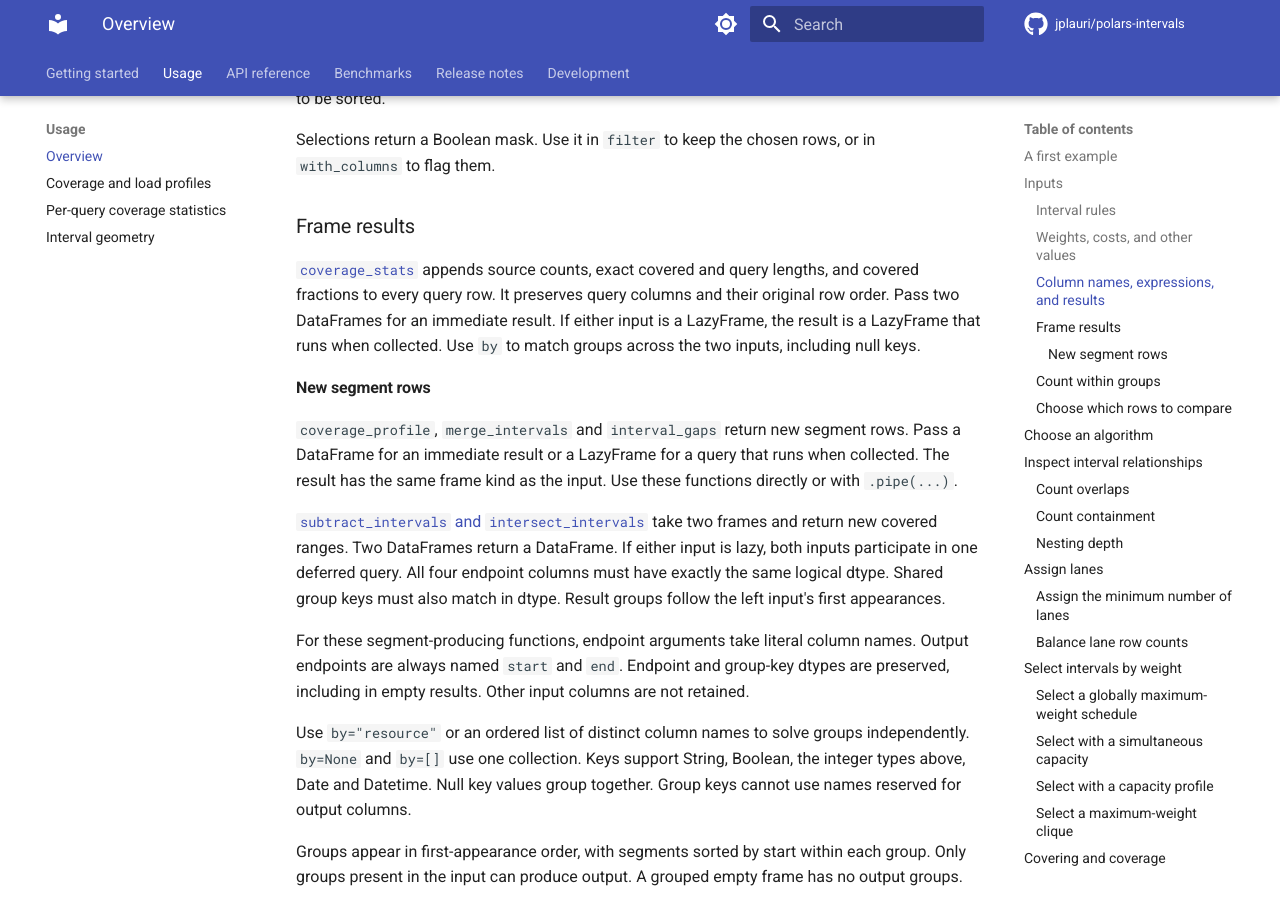
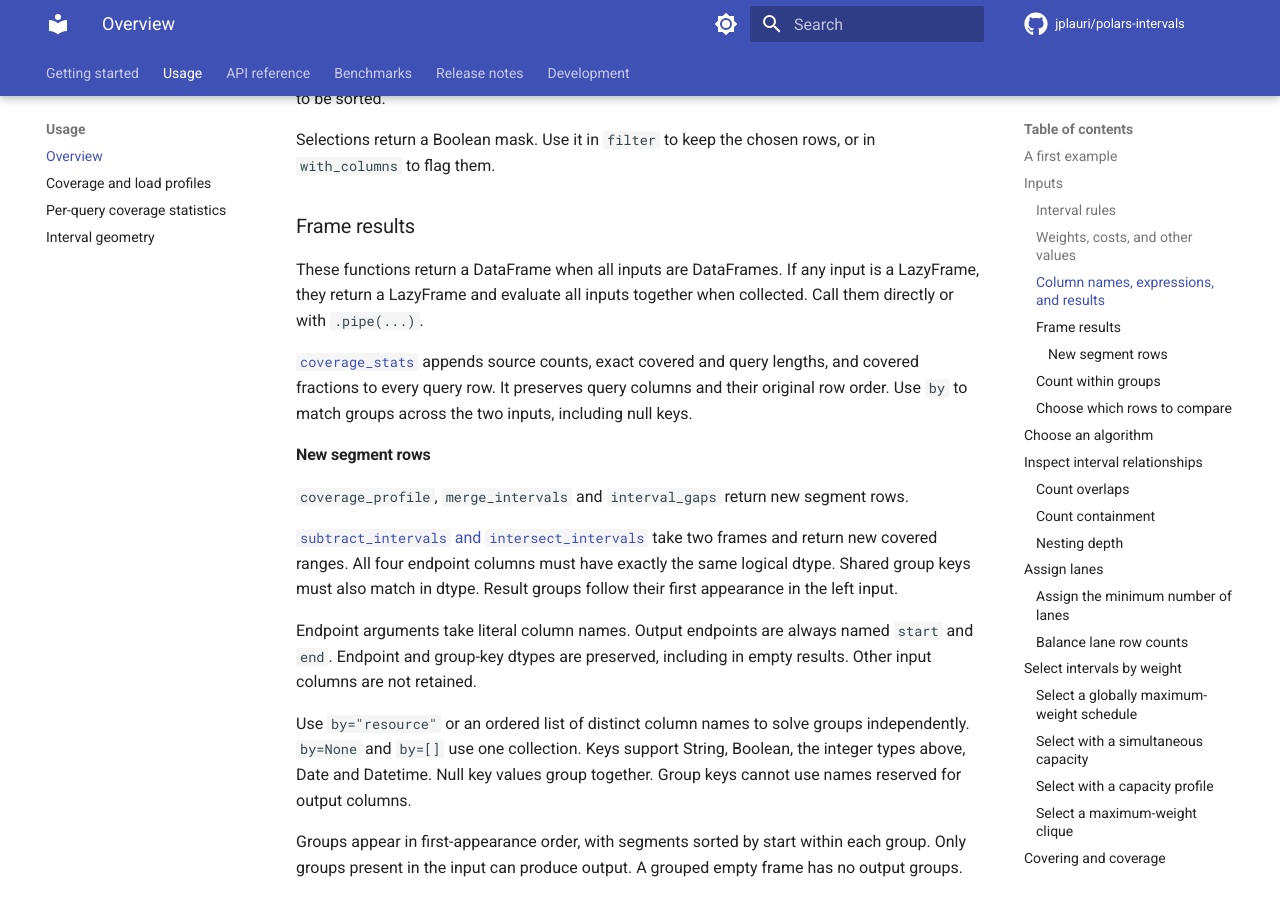
Before and after one commit to jplauri/polars-intervals, an MkDocs documentation site: the page built from docs/usage.md, in a window 1280 px wide and 900 px high, scrolled down 2112 px. Built offline with MkDocs 1.6.1 and Material for MkDocs 9.7.7, drawn with Linux system fonts in a browser that asks for light colours; comment, search, counter and statistics services are not loaded.

```diff
--- a/docs/usage.md
+++ b/docs/usage.md
@@ -80,29 +80,28 @@ or in `with_columns` to flag them.
 
 ### Frame results
 
+These functions return a DataFrame when all inputs are DataFrames. If any input
+is a LazyFrame, they return a LazyFrame and evaluate all inputs together when
+collected. Call them directly or with `.pipe(...)`.
+
 [`coverage_stats`](coverage-stats.md) appends source counts, exact covered and
 query lengths, and covered fractions to every query row. It preserves query
-columns and their original row order. Pass two DataFrames for an immediate
-result. If either input is a LazyFrame, the result is a LazyFrame that runs when
-collected. Use `by` to match groups across the two inputs, including null keys.
+columns and their original row order. Use `by` to match groups across the two
+inputs, including null keys.
 
 #### New segment rows
 
 `coverage_profile`, `merge_intervals` and `interval_gaps` return new segment
-rows. Pass a DataFrame for an immediate result or a LazyFrame for a query that
-runs when collected. The result has the same frame kind as the input. Use these
-functions directly or with `.pipe(...)`.
+rows.
 
 [`subtract_intervals` and `intersect_intervals`](interval-geometry.md#subtract-and-intersect-two-collections)
-take two frames and return new covered ranges. Two DataFrames return a DataFrame.
-If either input is lazy, both inputs participate in one deferred query. All four
-endpoint columns must have exactly the same logical dtype. Shared group keys
-must also match in dtype. Result groups follow the left input's first appearances.
+take two frames and return new covered ranges. All four endpoint columns must
+have exactly the same logical dtype. Shared group keys must also match in dtype.
+Result groups follow their first appearance in the left input.
 
-For these segment-producing functions, endpoint arguments take literal column
-names. Output endpoints are always named `start` and `end`. Endpoint and
-group-key dtypes are preserved, including in empty results. Other input columns
-are not retained.
+Endpoint arguments take literal column names. Output endpoints are always named
+`start` and `end`. Endpoint and group-key dtypes are preserved, including in
+empty results. Other input columns are not retained.
 
 Use `by="resource"` or an ordered list of distinct column names to solve groups
 independently. `by=None` and `by=[]` use one collection. Keys support String,
```
Also changed, not shown: benchmarks/README.md (+4 -4 lines), docs/benchmarking.md (+8 -5 lines), docs/coverage-stats.md (+3 -3 lines).
